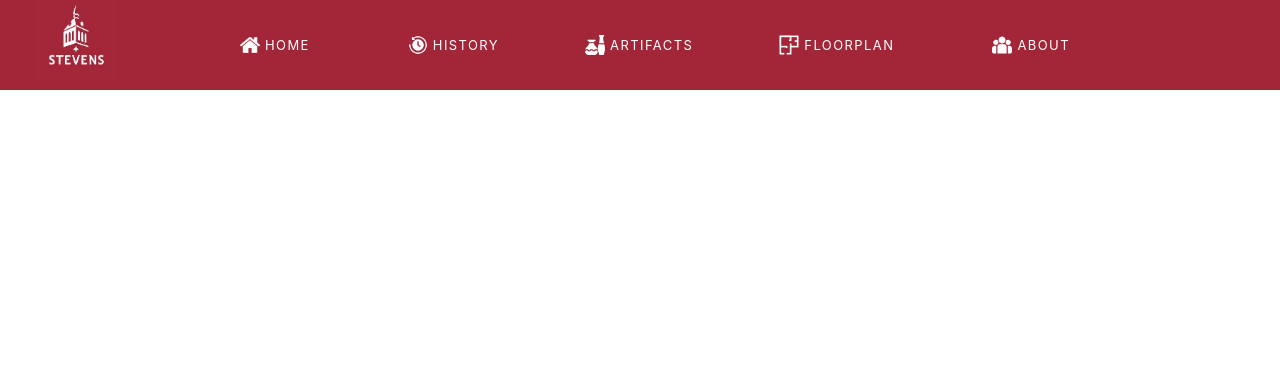
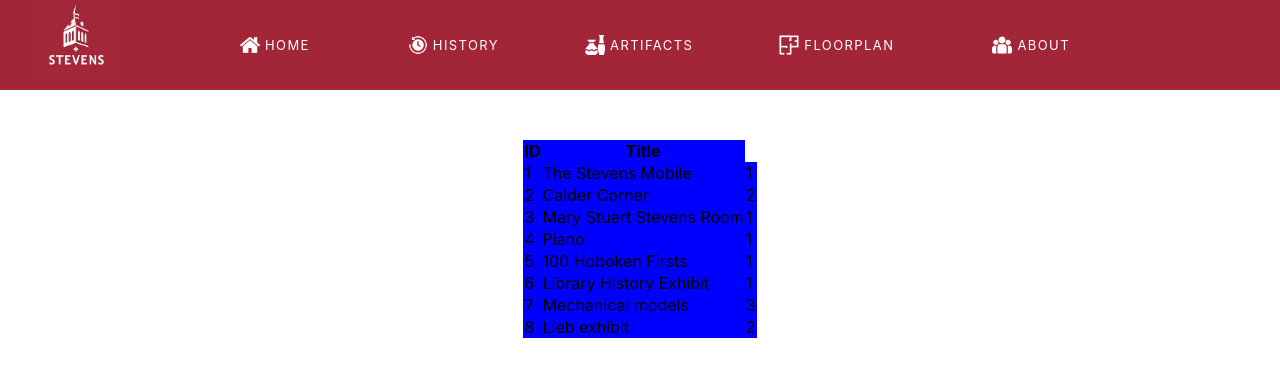
Before and after one commit to ruchitapaithankar15/stevens-library, a React (Create React App) app: page /table in a window 1280 px wide. Shown: the top 376 px of the page. Built offline with nearby package versions, Linux system fonts and the light colour scheme.

Commit message:
ADD: floor table

```diff
--- a/src/App.js
+++ b/src/App.js
@@ -15,6 +15,7 @@
 import PerFloor from './components/PerFloor';
 import Table from './components/Table';
 import Base from './components/Base';
+import DisplayInfo from './components/DisplayInfo';
 
 function App() {
   return (
@@ -29,6 +30,7 @@
         <Route path='/floorview' element={<FloorView/>}/>
         <Route path='/perfloor' element={<PerFloor/>}/>
         <Route path='/table' element={<Table/>}/>
+        <Route path='/displayInfo' element={<DisplayInfo/>}/>
       </Routes>
       {/* <Base/> */}
       </Router>
--- /dev/null
+++ b/src/Table.css
@@ -0,0 +1,5 @@
+.content-table{
+    border-collapse: collapse;
+    margin: 25px 0;
+    background-color: blue;
+}
--- a/src/components/Calder.js
+++ b/src/components/Calder.js
@@ -8,6 +8,7 @@
         <Container2>
         <CTAPictureOne src='/images/Mobile Calder Great Hall.jpg'/>
         <Description>
+        <Location>second floor, near the restrooms and library training room 204</Location>
         Alexander Calder graduated from Stevens in 1919 with a degree in Mechanical Engineering.
         He went on to become a world-renowned sculptor, and his art work is found all over the world.
         Calder donated “The Stevens Mobile” to Stevens in 1970 to commemorate the university’s one-hundredth anniversary,
@@ -39,7 +40,7 @@
   left: 0;
   right:0;
   opacity: 0.7;
-  background-image: url("/images/history-bg.png");
+  // background-image: url("/images/history-bg.png");
   opacity: 0.2;
   z-index: -1;
 }
@@ -97,3 +98,10 @@
 const Container2 =styled.div`
   display: flex;
 `
+
+
+const Location = styled.h3`
+
+
+
+`
--- a/src/components/Detail.js
+++ b/src/components/Detail.js
@@ -44,7 +44,7 @@
     bottom: 0;
     right: 0;
     z-index: -1;
-    opacity: 0.8;
+    opacity: 0.5;
 
     img{
         width: 100%;
--- /dev/null
+++ b/src/components/DisplayInfo.js
@@ -0,0 +1,55 @@
+import React from 'react'
+import styled from 'styled-components'
+function DisplayInfo() {
+  return (
+    <Container>
+      <Title>Calder Corner</Title>
+      <SubContainer>
+      <Image src='/images/Library/Stabile Calder second floor.jpg'/>
+      <Content>
+      <Location>second floor, near the restrooms and library training room 204</Location>
+      <Description>Calder’s stabile sculpture “Hard to Swallow” is found in the “Calder Corner” on the second floor of the Library, along with an exhibit about Calder’s experiences as a student at Stevens.
+        The exhibit includes Calder’s senior thesis and yearbook, photos, artifacts, and models.</Description>
+        </Content>
+      </SubContainer>
+    </Container>
+  )
+}
+
+export default DisplayInfo
+
+
+const Container = styled.div`
+    color:black;
+    align-item: center;
+`
+
+const Title = styled.h1`
+
+
+`
+
+const Location = styled.h4`
+
+`
+
+const Description = styled.div`
+
+
+`
+
+const SubContainer = styled.div`
+display: flex;
+
+max-width: 140px;
+`
+
+const Content = styled.div`
+
+`
+
+const Image = styled.img`
+width: 400px;
+height: auto;
+
+`
--- a/src/components/PerFloor.js
+++ b/src/components/PerFloor.js
@@ -24,9 +24,6 @@
         <Wrap>
         <img src='/images/mary-stuart-stevens-room.png'/>
         </Wrap>
-        <Wrap>
-        <img src='/images/100-hoboken-first.png'/>
-        </Wrap>
       </Content>
       <h4>
 
@@ -38,12 +35,10 @@
         <Wrap>
         <img src='/images/calder-corner.png'/>
         </Wrap>
-      </Content>
-      <h4>
-        Third Floor
-      </h4>
-      <Content>
-      <Wrap>
+        <Wrap>
+        <img src='/images/100-hoboken-first.png'/>
+        </Wrap>
+        <Wrap>
         <img src='/images/mechanical-models.png'/>
         </Wrap>
       </Content>
--- a/src/components/Table.js
+++ b/src/components/Table.js
@@ -1,22 +1,43 @@
 import React from 'react'
-import data from "../app/json files/data.json"
+import styled from 'styled-components'
+import Blog from "../app/json files/data.json"
+// import '../Table.css'
+import '../Table.css'
+import { useEffect, useState } from "react";
 function Table() {
   return (
-    <div className='Table'>
-        First Floor Attractions
-        {/* <br></br> */}
-        {/* {
-            data.map(d => {
-                return(
-                    <div className='box' color='black'>
-                        {data.title}
-                    </div>
-                )
-            })
-        }
-       */}
+    <Container style={{display: 'flex',  justifyContent:'center', color: 'black'}}>
+    <div style= {{padding:'50px'}}>
+      <tbody className='content-table'>
+        <tr>
+          <th>ID</th>
+          <th>Title</th>
+        </tr>
+        {Blog.map((item, index) => (
+          <tr key={index}>
+            <td>{item.ID}</td>
+            <td>{item.Name}</td>
+            {/* <td>
+              <img src={item.Image} alt="" height={100} />
+            </td> */}
+            <td>{item.Floor}</td>
+          </tr>
+        ))}
+      </tbody>
     </div>
+    </Container>
   )
 }
 
 export default Table
+
+
+
+const Container = styled.div`
+    h4{
+        font-size: 20px;
+        letter-spacing: 1.8 px;
+        color: black;
+    }
+    color: black
+`
```
